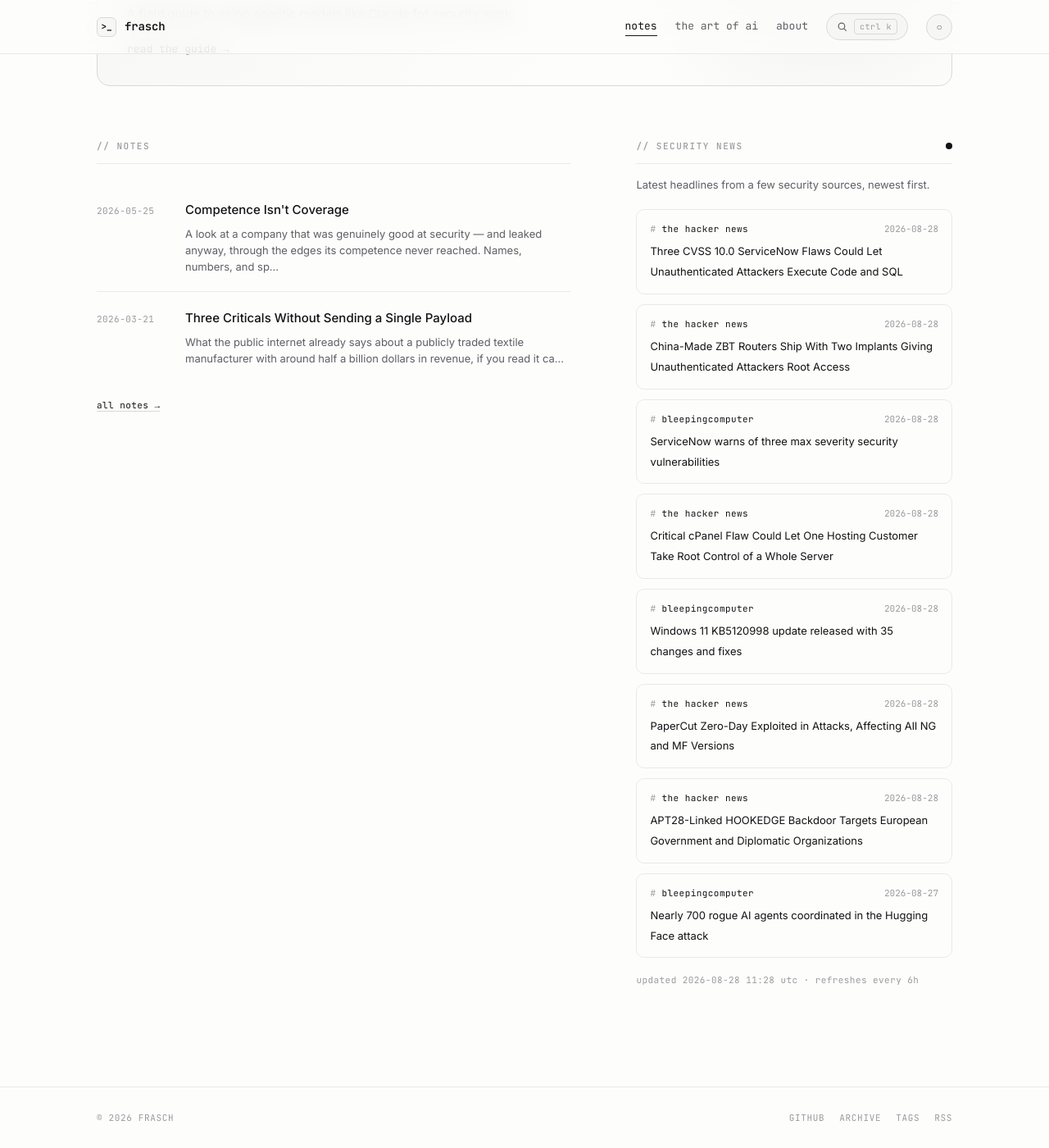
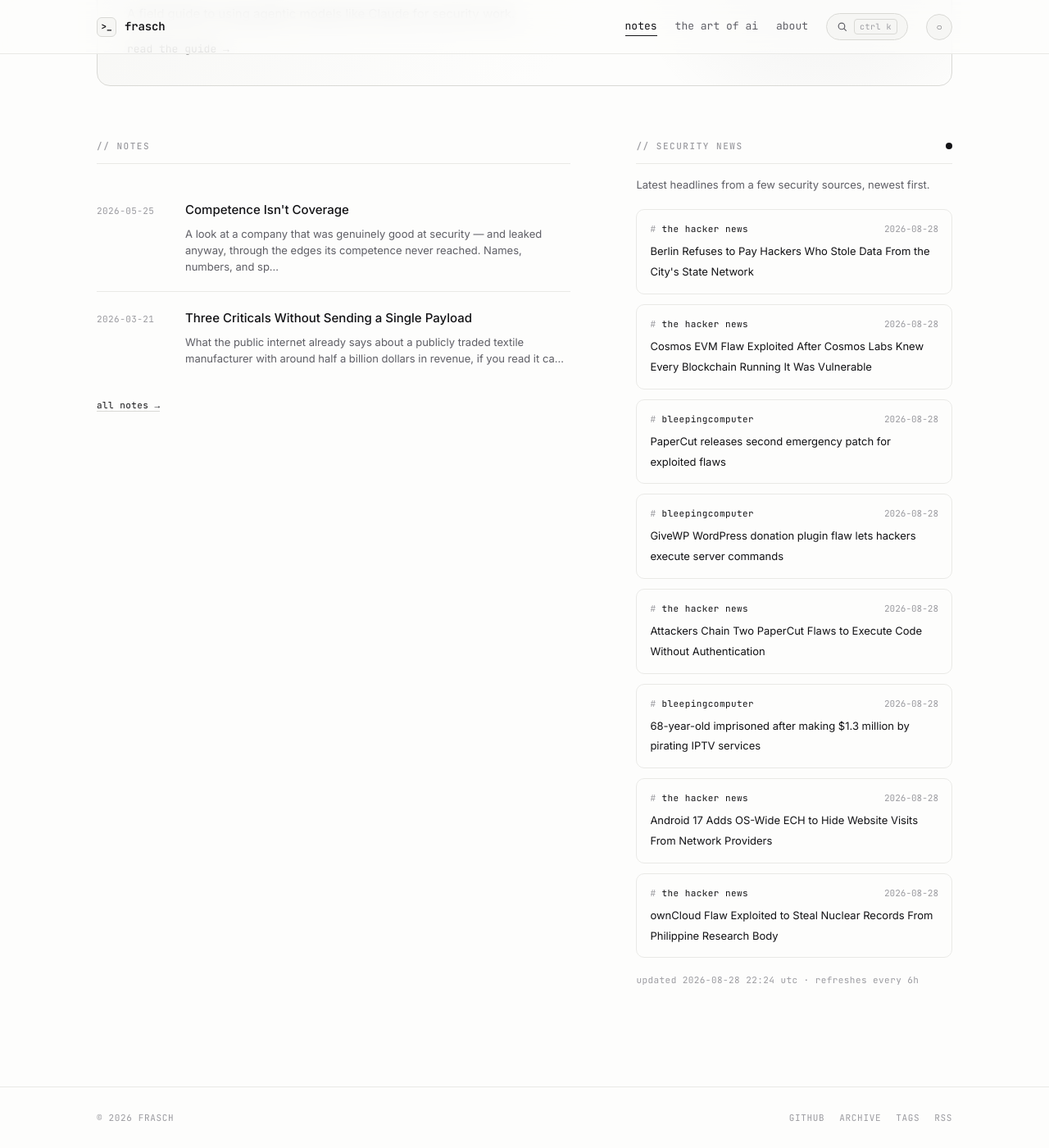
Before and after one commit to whoisfrasch/frasch, a Jekyll site: the page built from index.html, in a window 1280 px wide and 1400 px high, scrolled down 615 px. Shown: the whole window at 82% size. Built offline with Jekyll 4.4.1, drawn with Linux system fonts in a browser that asks for light colours.

Commit message:
Refresh security news feed

```diff
--- a/_data/news.json
+++ b/_data/news.json
@@ -1,53 +1,53 @@
 {
-  "updated": "2026-08-28T11:28:39Z",
+  "updated": "2026-08-28T22:24:38Z",
   "items": [
     {
       "source": "the hacker news",
-      "title": "Three CVSS 10.0 ServiceNow Flaws Could Let Unauthenticated Attackers Execute Code and SQL",
-      "link": "https://thehackernews.com/2026/08/three-cvss-100-servicenow-flaws-could.html",
-      "date": "2026-08-28T11:20:32Z"
+      "title": "Berlin Refuses to Pay Hackers Who Stole Data From the City's State Network",
+      "link": "https://thehackernews.com/2026/08/berlin-refuses-to-pay-hackers-who-stole.html",
+      "date": "2026-08-28T21:30:52Z"
     },
     {
       "source": "the hacker news",
-      "title": "China-Made ZBT Routers Ship With Two Implants Giving Unauthenticated Attackers Root Access",
-      "link": "https://thehackernews.com/2026/08/china-made-zbt-routers-ship-with-two.html",
-      "date": "2026-08-28T10:58:29Z"
+      "title": "Cosmos EVM Flaw Exploited After Cosmos Labs Knew Every Blockchain Running It Was Vulnerable",
+      "link": "https://thehackernews.com/2026/08/cosmos-evm-flaw-exploited-after-cosmos.html",
+      "date": "2026-08-28T20:38:47Z"
     },
     {
       "source": "bleepingcomputer",
-      "title": "ServiceNow warns of three max severity security vulnerabilities",
-      "link": "https://www.bleepingcomputer.com/news/security/servicenow-warns-of-three-max-severity-security-vulnerabilities/",
-      "date": "2026-08-28T10:29:42Z"
+      "title": "PaperCut releases second emergency patch for exploited flaws",
+      "link": "https://www.bleepingcomputer.com/news/security/papercut-releases-second-emergency-patch-for-exploited-flaws/",
+      "date": "2026-08-28T19:08:26Z"
+    },
+    {
+      "source": "bleepingcomputer",
+      "title": "GiveWP WordPress donation plugin flaw lets hackers execute server commands",
+      "link": "https://www.bleepingcomputer.com/news/security/givewp-wordpress-donation-plugin-flaw-lets-hackers-execute-server-commands/",
+      "date": "2026-08-28T18:18:55Z"
     },
     {
       "source": "the hacker news",
-      "title": "Critical cPanel Flaw Could Let One Hosting Customer Take Root Control of a Whole Server",
-      "link": "https://thehackernews.com/2026/08/critical-cpanel-flaw-could-let-one.html",
-      "date": "2026-08-28T09:45:15Z"
+      "title": "Attackers Chain Two PaperCut Flaws to Execute Code Without Authentication",
+      "link": "https://thehackernews.com/2026/08/attackers-chain-two-papercut-flaws-to.html",
+      "date": "2026-08-28T17:12:15Z"
     },
     {
       "source": "bleepingcomputer",
-      "title": "Windows 11 KB5120998 update released with 35 changes and fixes",
-      "link": "https://www.bleepingcomputer.com/news/security/windows-11-kb5120998-update-released-with-35-changes-and-fixes/",
-      "date": "2026-08-28T09:10:13Z"
+      "title": "68-year-old imprisoned after making $1.3 million by pirating IPTV services",
+      "link": "https://www.bleepingcomputer.com/news/security/68-year-old-imprisoned-after-making-13-million-by-pirating-iptv-services/",
+      "date": "2026-08-28T16:36:47Z"
     },
     {
       "source": "the hacker news",
-      "title": "PaperCut Zero-Day Exploited in Attacks, Affecting All NG and MF Versions",
-      "link": "https://thehackernews.com/2026/08/papercut-zero-day-exploited-in-attacks.html",
-      "date": "2026-08-28T08:25:36Z"
+      "title": "Android 17 Adds OS-Wide ECH to Hide Website Visits From Network Providers",
+      "link": "https://thehackernews.com/2026/08/android-17-adds-os-wide-ech-to-hide.html",
+      "date": "2026-08-28T16:20:46Z"
     },
     {
       "source": "the hacker news",
-      "title": "APT28-Linked HOOKEDGE Backdoor Targets European Government and Diplomatic Organizations",
-      "link": "https://thehackernews.com/2026/08/apt28-linked-hookedge-backdoor-targets.html",
-      "date": "2026-08-28T08:20:59Z"
-    },
-    {
-      "source": "bleepingcomputer",
-      "title": "Nearly 700 rogue AI agents coordinated in the Hugging Face attack",
-      "link": "https://www.bleepingcomputer.com/news/security/nearly-700-rogue-ai-agents-coordinated-in-the-hugging-face-attack/",
-      "date": "2026-08-27T21:38:53Z"
+      "title": "ownCloud Flaw Exploited to Steal Nuclear Records From Philippine Research Body",
+      "link": "https://thehackernews.com/2026/08/snowflake-github-actions-flaw-lets.html",
+      "date": "2026-08-28T15:56:55Z"
     }
   ]
 }
```
